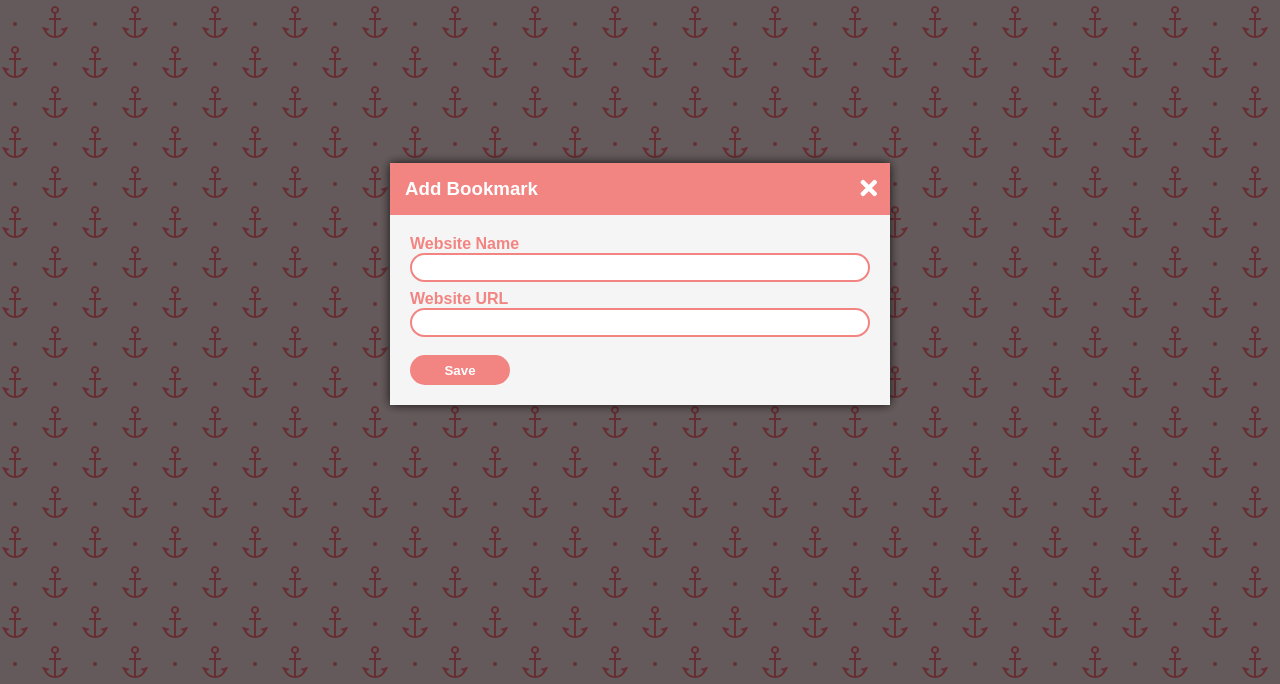
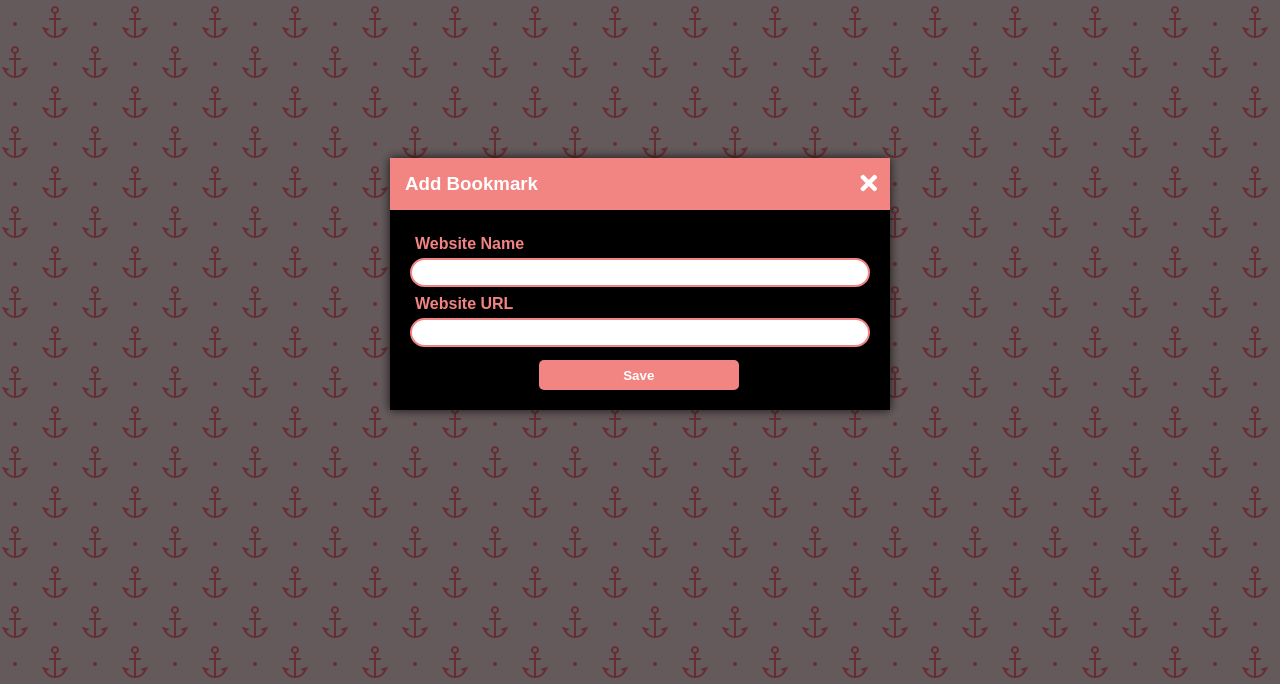
Before and after one commit to Ahmed-Roshdy-1/Bookmark-App, a plain HTML site: page index.html in a window 1280 px wide. Shown: the part 116-800 px from the top of the page. Drawn offline with Linux system fonts and the light colour scheme; a web font is replaced by a local one.

Commit message:
Update style.css

```diff
--- a/css/style.css
+++ b/css/style.css
@@ -127,7 +127,7 @@ h3 {
 }
 .modal-content {
   padding: 20px;
-  background: whitesmoke;
+  background: rgb(0, 0, 0);
 }
 
 /* Form */
@@ -139,6 +139,7 @@ h3 {
   color: #f28482;
   display: block;
   font-weight: bold;
+  margin: 5px;
 }
 .form-input {
   width: 97%;
@@ -154,11 +155,12 @@ button {
   color: #fff;
   background: #f28482;
   height: 30px;
-  width: 100px;
+  width: 200px;
   font-weight: bold;
   border: none;
-  border-radius: 25px;
+  border-radius: 5px;
   margin-top: 10px;
+  margin-left: 28%;
 }
 
 button:hover {
```
